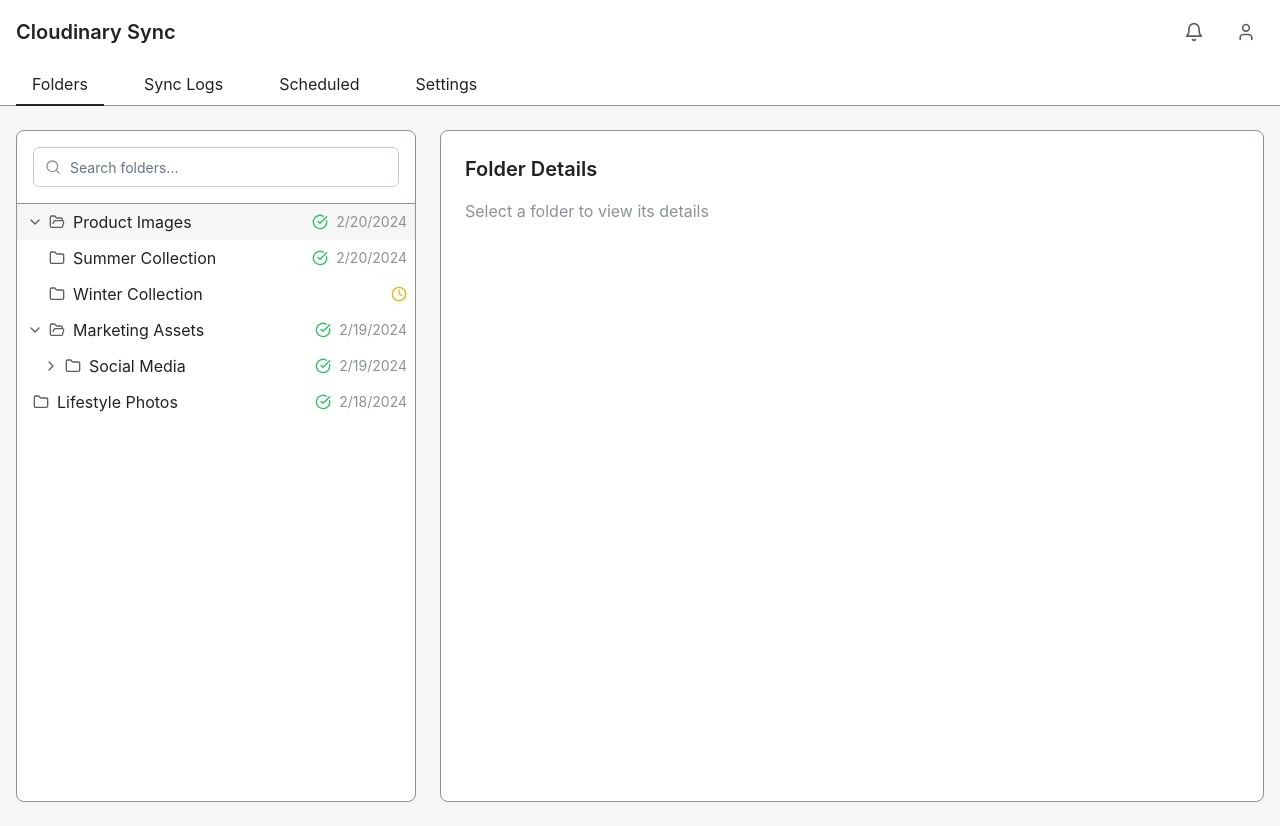
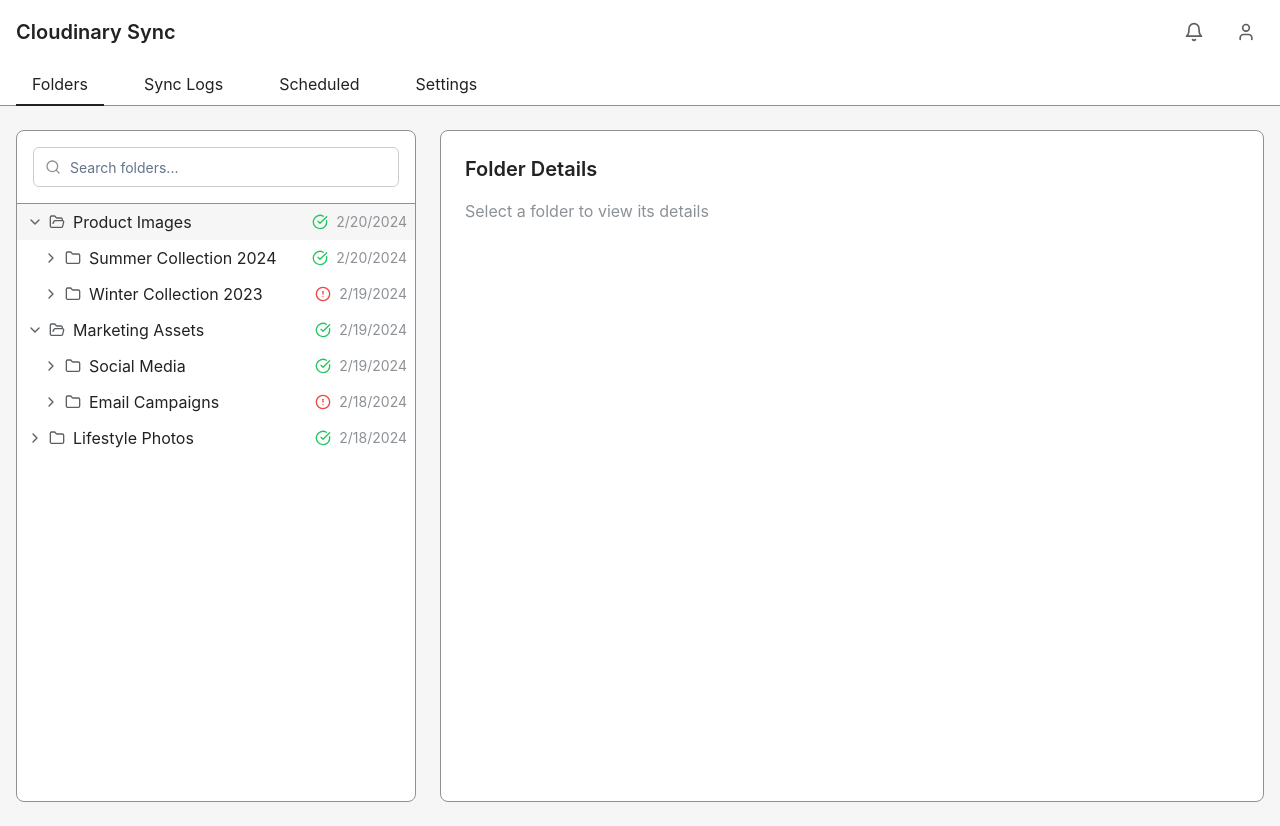
Before and after one commit to wrsmith108/cloudinary-syncer, a React (Vite) app: page / in a window 1280 px wide. Built offline with nearby package versions, Linux system fonts and the light colour scheme.

Commit message:
Add synthetic folder content
This commit adds synthetic content to the folders, with two entries per folder and two entries per subfolder.  This is to improve the visual representation of the folder structure.

```diff
--- a/src/pages/Folders.tsx
+++ b/src/pages/Folders.tsx
@@ -1,4 +1,3 @@
-
 import React, { useState } from "react";
 import { Input } from "@/components/ui/input";
 import {
@@ -29,14 +28,42 @@ const initialFolders: FolderNode[] = [
     children: [
       {
         id: "1-1",
-        name: "Summer Collection",
+        name: "Summer Collection 2024",
         status: "synced",
-        lastSync: "2024-02-20T10:00:00"
+        lastSync: "2024-02-20T10:00:00",
+        children: [
+          {
+            id: "1-1-1",
+            name: "Apparel",
+            status: "synced",
+            lastSync: "2024-02-20T09:30:00"
+          },
+          {
+            id: "1-1-2",
+            name: "Accessories",
+            status: "pending"
+          }
+        ]
       },
       {
         id: "1-2",
-        name: "Winter Collection",
-        status: "pending",
+        name: "Winter Collection 2023",
+        status: "error",
+        lastSync: "2024-02-19T15:45:00",
+        children: [
+          {
+            id: "1-2-1",
+            name: "Outerwear",
+            status: "error",
+            lastSync: "2024-02-19T15:45:00"
+          },
+          {
+            id: "1-2-2",
+            name: "Footwear",
+            status: "synced",
+            lastSync: "2024-02-19T14:20:00"
+          }
+        ]
       }
     ]
   },
@@ -54,15 +81,34 @@ const initialFolders: FolderNode[] = [
         children: [
           {
             id: "2-1-1",
-            name: "Instagram",
-            status: "error",
-            lastSync: "2024-02-19T15:30:00"
+            name: "Instagram Stories",
+            status: "pending"
           },
           {
             id: "2-1-2",
-            name: "Facebook",
+            name: "Facebook Ads",
             status: "synced",
-            lastSync: "2024-02-19T15:30:00"
+            lastSync: "2024-02-19T15:00:00"
+          }
+        ]
+      },
+      {
+        id: "2-2",
+        name: "Email Campaigns",
+        status: "error",
+        lastSync: "2024-02-18T11:20:00",
+        children: [
+          {
+            id: "2-2-1",
+            name: "Newsletter Templates",
+            status: "error",
+            lastSync: "2024-02-18T11:20:00"
+          },
+          {
+            id: "2-2-2",
+            name: "Promotional Banners",
+            status: "synced",
+            lastSync: "2024-02-18T10:45:00"
           }
         ]
       }
@@ -72,7 +118,48 @@ const initialFolders: FolderNode[] = [
     id: "3",
     name: "Lifestyle Photos",
     status: "synced",
-    lastSync: "2024-02-18T09:15:00"
+    lastSync: "2024-02-18T09:15:00",
+    children: [
+      {
+        id: "3-1",
+        name: "Studio Shots",
+        status: "synced",
+        lastSync: "2024-02-18T09:15:00",
+        children: [
+          {
+            id: "3-1-1",
+            name: "Product Lifestyle",
+            status: "synced",
+            lastSync: "2024-02-18T09:00:00"
+          },
+          {
+            id: "3-1-2",
+            name: "Model Photos",
+            status: "pending"
+          }
+        ]
+      },
+      {
+        id: "3-2",
+        name: "Location Shoots",
+        status: "synced",
+        lastSync: "2024-02-17T16:30:00",
+        children: [
+          {
+            id: "3-2-1",
+            name: "Urban Collection",
+            status: "synced",
+            lastSync: "2024-02-17T16:30:00"
+          },
+          {
+            id: "3-2-2",
+            name: "Beach Collection",
+            status: "synced",
+            lastSync: "2024-02-17T15:45:00"
+          }
+        ]
+      }
+    ]
   }
 ];
 
```
